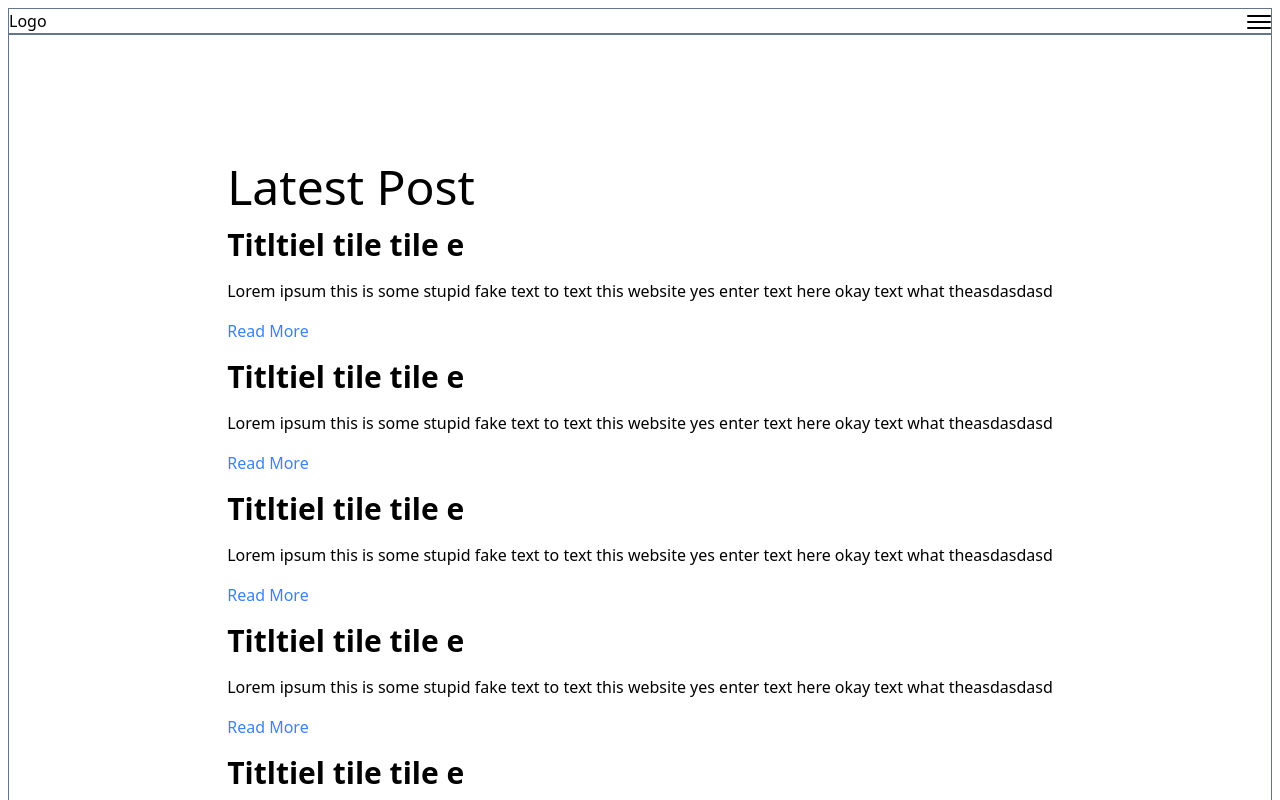
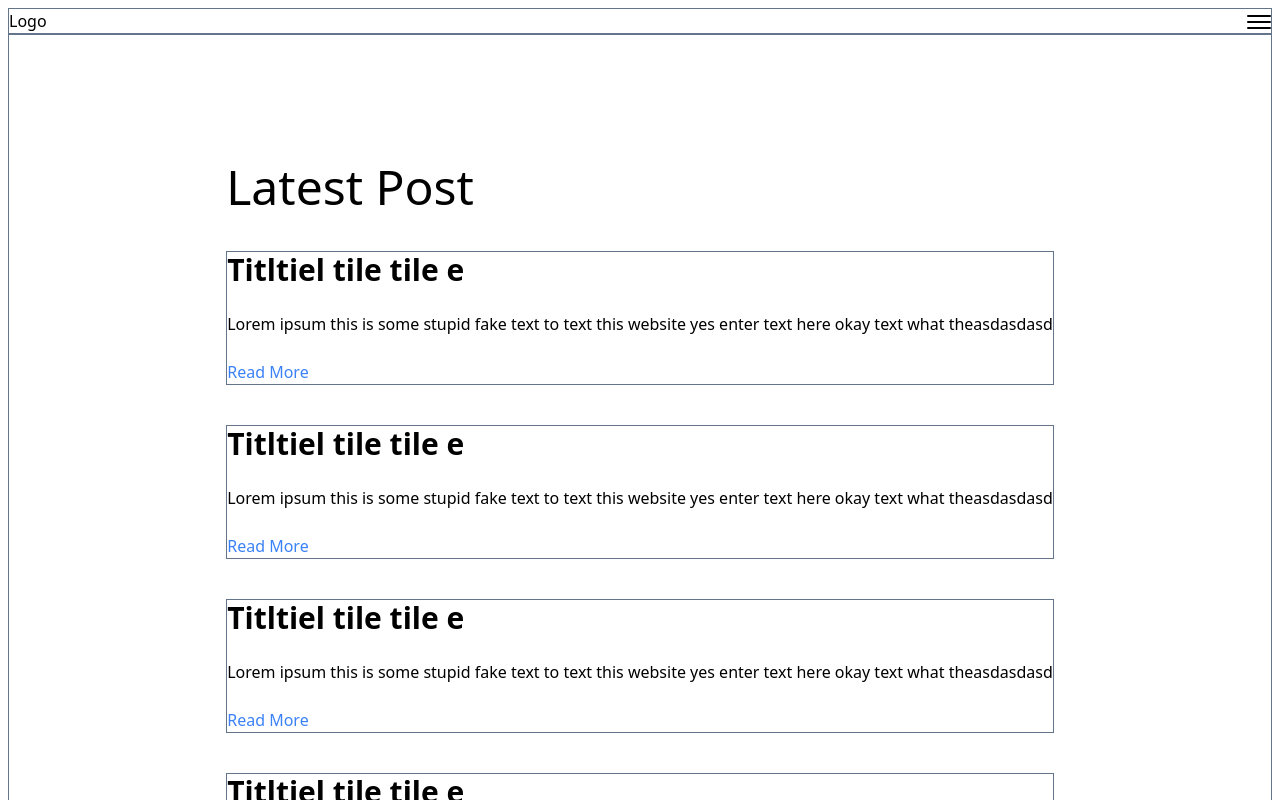
Before and after one commit to ChrisTimbol/portfolio2.0, a Next.js app: page / in a window 1280 px wide. Shown: the top 800 px of the page. Built offline with nearby package versions, Linux system fonts and the light colour scheme.

Commit message:
before connecting wp api

```diff
--- a/src/app/page.js
+++ b/src/app/page.js
@@ -1,7 +1,6 @@
 /* Default home page
   -page.js is used as default for directory
 */
-import Link from 'next/link';
 import Sidebar from '@/components/Sidebar'
 import Footer from '@/components/Footer'
 import Content from '@/components/Content'
@@ -9,13 +8,10 @@ export default function Home() {
   return (
     <>
       <main className="pt-32 flex flex-col items-center border border-slate-500 space-y-16 "> {/* Use grid */}
-      <Content />
+        <Content />
         <Sidebar />
-
       </main>
-
       <div className=""></div> {/* Subscribe to newsletter area*/}
-
       <Footer />
     </>
   )
--- a/src/app/work/page.js
+++ b/src/app/work/page.js
@@ -7,7 +7,7 @@ export default function Work() {
 
             <div className="w-full h-full"> {/* Page Content */}
 
-                <ul className=""> {/* List of projects */}
+                <ul className="space-y-4"> {/* List of projects */}
                     <li><Project /></li>
                     <li><Project /></li>
                     <li><Project /></li>
--- a/src/components/Content.js
+++ b/src/components/Content.js
@@ -1,7 +1,9 @@
+/* Main Blog Content/Container */
 import Post from '@/components/Post'
+
 export default function Content() {
     return (
-        <section className="space-y-4">
+        <section className="space-y-10">
             <h1 className="text-5xl">Latest Post</h1>
             <Post />
             <Post />
--- a/src/components/Post.js
+++ b/src/components/Post.js
@@ -2,17 +2,9 @@ import React from 'react';
 
 export default function Post() {
     return (
-        /*
-            Turn whole article to  link to article add hover eff
-            Link to article
-            Background color Typography, font, title, worry about later
-
-
-        */
-        <article className="">
+        <article className="border border-slate-500 space-y-6">
             <h3 className="text-3xl font-semibold  ">Titltiel tile tile e</h3>
-            <p className=" my-4">Lorem ipsum this is some stupid fake text to text this website yes enter text here okay text what theasdasdasd </p>
-
+            <p className="">Lorem ipsum this is some stupid fake text to text this website yes enter text here okay text what theasdasdasd </p>
             <div className="text-blue-500">Read More</div>
         </article>
     )
```
